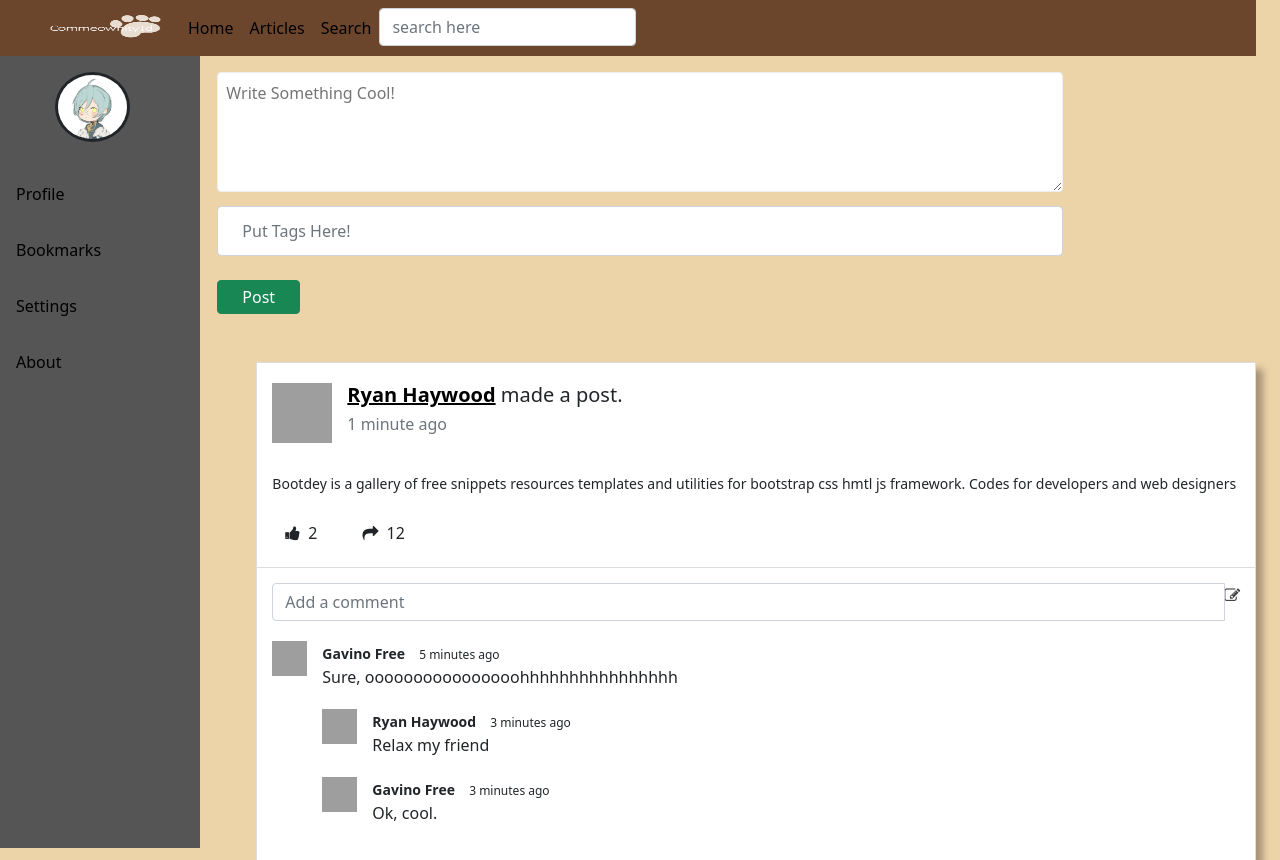
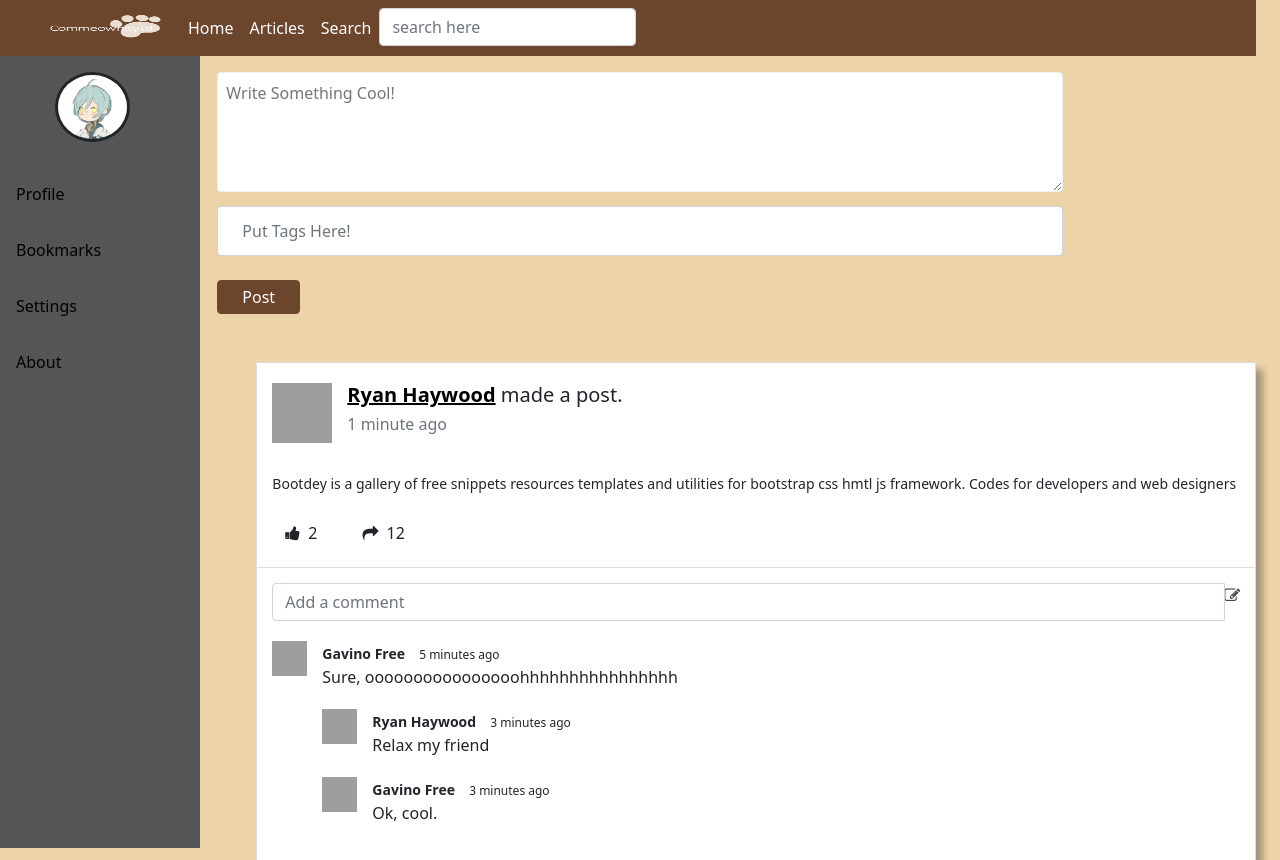
Before and after one commit to putrin1012/Commeownityid, a PHP site: page /_index.php in a window 1280 px wide. Shown: the top 860 px of the page. Run offline with PHP 8.4, Linux system fonts and the light colour scheme; some libraries are stand-ins or nearby versions; grey boxes are pictures that could not be loaded.

Commit message:
no message

```diff
--- a/Header.php
+++ b/Header.php
@@ -21,7 +21,7 @@
 /* Modify brand and text color */
 
 .navbar-custom .navbar-nav .nav-link {
-    color: black;
+    color: white;
 }
 </style>
 
--- a/NewPost.php
+++ b/NewPost.php
@@ -24,7 +24,7 @@
       <?php include("tagsInput.php");?>
     </br>
       <div class="d-flex">
-          <button class="btn btn-success px-4 py-1">Post</button>
+          <button class="btn btn-success px-4 py-1"style="background-color:#6C452D;border-color:#6C452D;">Post</button>
       </div>
   </div>
 </div>
```
